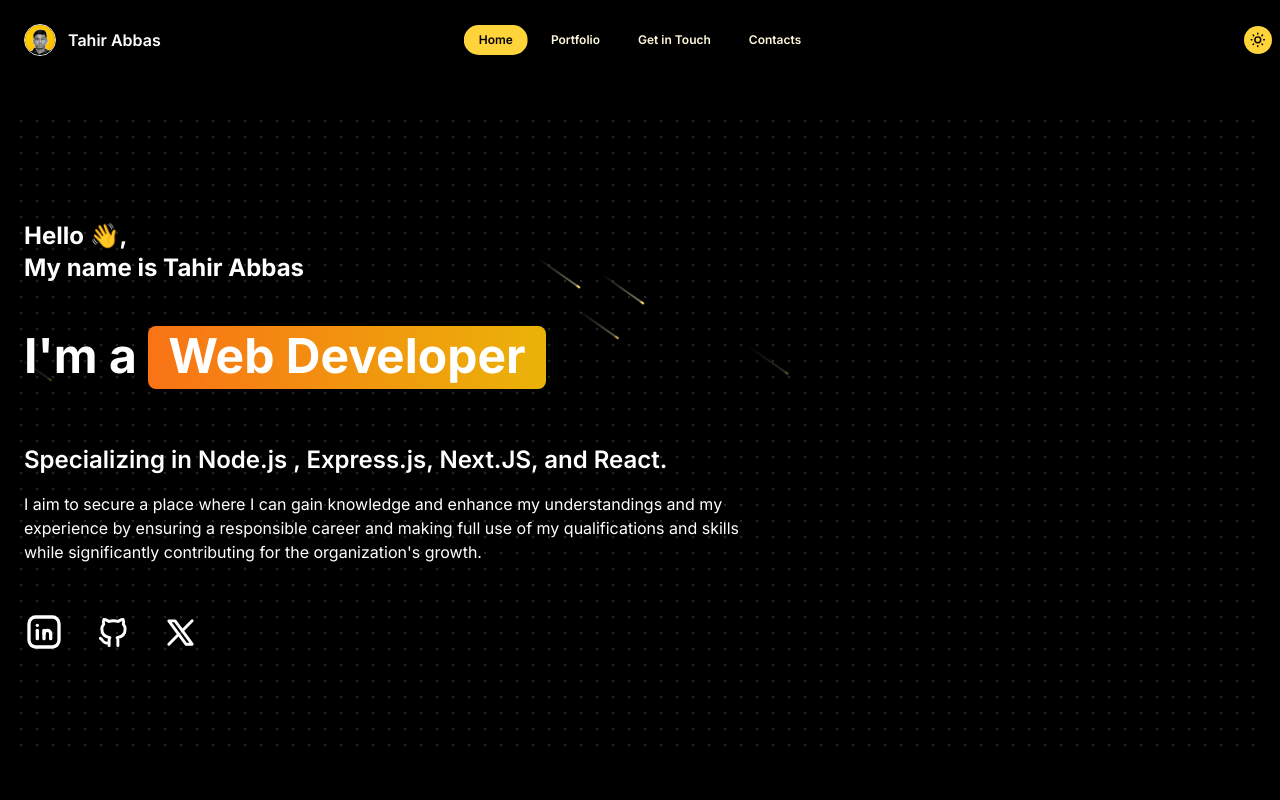
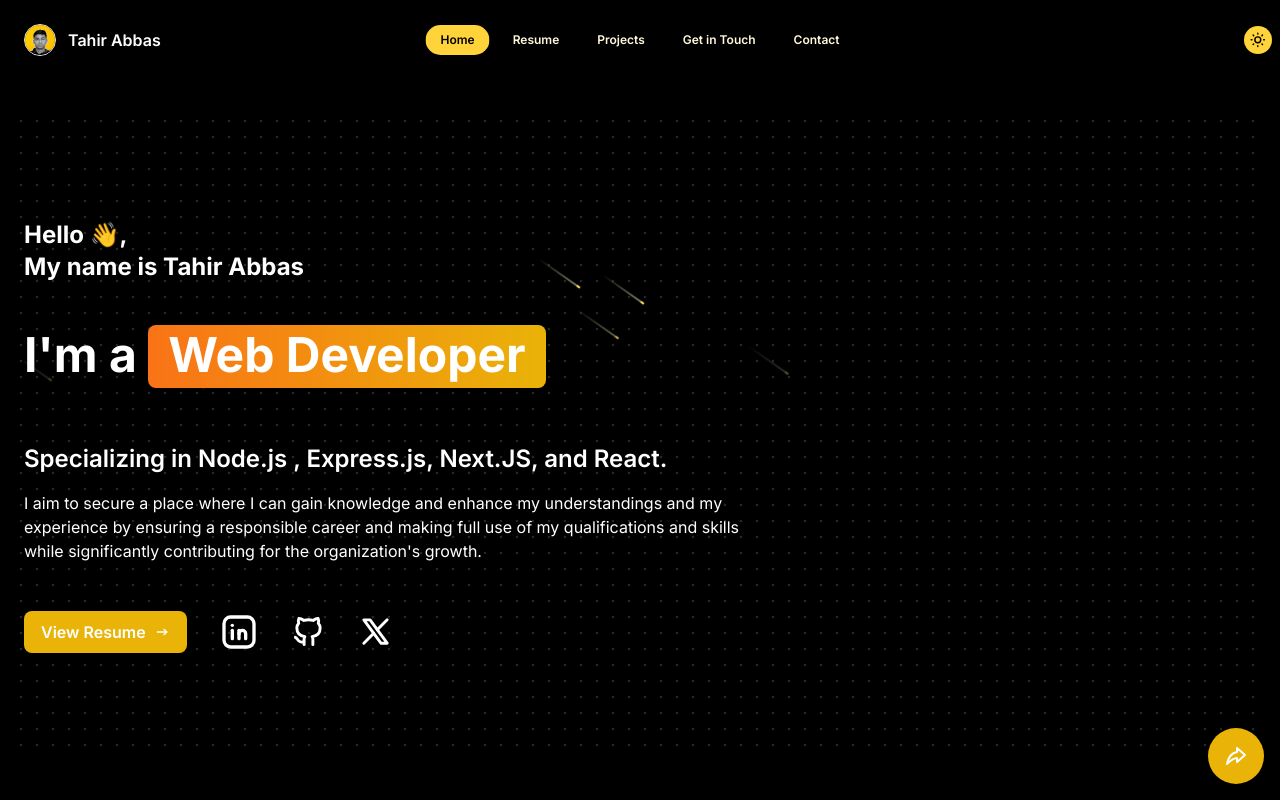
Before and after one commit to tahirabbas11/portfolio-web, a Next.js app: page / in a window 1280 px wide. Shown: the top 800 px of the page. Built offline with nearby package versions, Linux system fonts and the light colour scheme.

Commit message:
upated notification and added resume tab

```diff
--- a/src/app/layout.tsx
+++ b/src/app/layout.tsx
@@ -23,6 +23,8 @@ export const metadata: Metadata = {
 
 import { DefaultAppShell } from "@/components/appshell";
 import MantineCustomProvider from "@/app/mantine-custom-provider";
+import ShareButton from "@/components/sharebutton";
+
 
 export default function RootLayout({
   children,
@@ -44,6 +46,7 @@ export default function RootLayout({
           <Notifications position="top-right" zIndex={1000} autoClose={10000} />
 
           <DefaultAppShell>{children}</DefaultAppShell>
+          <ShareButton/>
         </MantineCustomProvider>
       </body>
     </html>
--- a/src/app/page.tsx
+++ b/src/app/page.tsx
@@ -19,6 +19,8 @@ import ContactForm from "@/components/contactform";
 import { portfolioData } from "@/data/portfolio";
 import { workData, monthNames } from "@/data/work";
 import { skills } from "@/data/skills";
+import ViewResumeText from "@/components/viewresumetext";
+
 
 export default function Home() {
   return (
@@ -59,9 +61,9 @@ export default function Home() {
                 career and making full use of my qualifications and skills while
                 significantly contributing for the organization&apos;s growth.
               </p>
-
               {/* socials  */}
               <div className="mt-12 flex items-center space-x-8">
+              <ViewResumeText/>
                 <Link
                   href={"https://www.linkedin.com/in/thetahirabbas/"}
                   target="_blank"
--- a/src/app/portfolio/page.tsx
+++ b/src/app/projects/page.tsx
@@ -14,7 +14,7 @@ export default function Portfolio() {
   return (
     <Container>
       <section className="mb-12">
-        <h2 className="mb-4 text-5xl font-bold">Portfolio</h2>
+        <h2 className="mb-4 text-5xl font-bold">Projects</h2>
         <p>
         Here are some of my works. I specialize in Node.js, React, and Next.js, focusing primarily on backend development. I have experience in building various projects, including web applications.
         </p>
--- /dev/null
+++ b/src/app/resume/page.tsx
@@ -0,0 +1,52 @@
+import { IconDownload } from '@tabler/icons-react';
+import { Metadata } from "next";
+import { Container } from "@/components/container";
+import ContactForm from "@/components/contactform";
+
+export const metadata: Metadata = {
+  title: "Resume",
+  description: "Resume of Tahir Abbas",
+};
+
+export default function Portfolio() {
+  let data: string = "resume";
+  return (
+    <Container>
+      <section className="mb-12">
+      <h2 className="mb-4 text-5xl font-bold">Resume</h2>
+        <p>
+        Please find my resume and detailed information about my professional background here.
+        </p>
+        <div className="my-12">
+          <div className="flex justify-between items-center mb-4">
+            <h2 className="text-2xl font-bold">Resume - Tahir Abbas</h2>
+
+            {/* Download Button with Icon */}
+            <a
+              href="https://docs.google.com/document/d/1cSeHtWRwAqKAtGQoJMUVX2S0NgYsDlls/export?format=pdf"
+              download
+              className="inline-flex items-center rounded-lg bg-yellow-500 px-4 py-2 font-semibold text-white shadow-md hover:bg-yellow-600 focus:outline-none focus:ring-2 focus:ring-yellow-500 focus:ring-opacity-50"
+            >
+              <IconDownload size={20} className="mr-2" />
+              Download
+            </a>
+          </div>
+
+          <div className="flex flex-col space-y-4 mt-6">
+            {/* CV iframe */}
+            <iframe
+              src="https://docs.google.com/document/d/1cSeHtWRwAqKAtGQoJMUVX2S0NgYsDlls/preview"
+              width="100%"
+              height="800" // Adjust height as needed
+              frameBorder="0"
+              className="rounded-lg border-2 border-gray-300"
+              allow="autoplay"
+            />
+          </div>
+        </div>
+      </section>
+
+      {/* <ContactForm Page={data}></ContactForm> */}
+    </Container>
+  );
+}
--- a/src/components/appshell.tsx
+++ b/src/components/appshell.tsx
@@ -118,17 +118,31 @@ export function DefaultAppShell({ children }: { children: React.ReactNode }) {
               </Button>
               <Button
                 component={Link}
-                href="/portfolio"
+                href="/resume"
                 size="xs"
                 radius="xl"
                 variant={
-                  pathname.startsWith("/portfolio") ? "filled" : "subtle"
+                  pathname.startsWith("/resume") ? "filled" : "subtle"
                 }
                 classNames={{
                   label: "text-black dark:text-inherit",
                 }}
               >
-                Portfolio
+                Resume
+              </Button>
+              <Button
+                component={Link}
+                href="/projects"
+                size="xs"
+                radius="xl"
+                variant={
+                  pathname.startsWith("/projects") ? "filled" : "subtle"
+                }
+                classNames={{
+                  label: "text-black dark:text-inherit",
+                }}
+              >
+                Projects
               </Button>
               {/* <Button
                 component={Link}
@@ -170,7 +184,7 @@ export function DefaultAppShell({ children }: { children: React.ReactNode }) {
                 }}
                 onClick={handleContacts}
               >
-                Contacts
+                Contact
               </Button>
             </Box>
 
@@ -189,11 +203,19 @@ export function DefaultAppShell({ children }: { children: React.ReactNode }) {
         />
 
         <NavLink
-          label="Portfolio"
+          label="Resume"
           onClick={toggle}
           component={Link}
-          href="/portfolio"
-          active={pathname.startsWith("/portfolio")}
+          href="/resume"
+          active={pathname.startsWith("/resume")}
+        />
+
+        <NavLink
+          label="Projects"
+          onClick={toggle}
+          component={Link}
+          href="/projects"
+          active={pathname.startsWith("/projects")}
         />
 
         <NavLink
--- a/src/components/contactform.tsx
+++ b/src/components/contactform.tsx
@@ -13,6 +13,8 @@ import axios from "axios";
 import { useState } from "react";
 import Swal from "sweetalert2";
 import { LineWave } from "react-loader-spinner";
+import { showNotification } from "@mantine/notifications";
+
 
 export default function ContactForm({ Page }: { Page: string }) {
   const form = useForm({
@@ -36,37 +38,26 @@ export default function ContactForm({ Page }: { Page: string }) {
     message: string;
   }) => {
     setIsLoading(true);
-    const currentTheme =
-      (localStorage.getItem("mantine-color-scheme-value") as string | null) ||
-      "dark";
     try {
       const response = await axios.post("/api/email", values);
-      Swal.fire({
-        icon: "success",
-        title: "Success",
-        text: "Your message has been sent!",
-        background: currentTheme === "dark" ? "#2E2E2E" : "white",
-        confirmButtonColor: "#EAB305",
-        color: currentTheme === "dark" ? "white" : "black",
-      }).then(() => {
-        setIsLoading(false);
-        form.reset();
+      showNotification({
+        title: 'Success',
+        message: 'Your message has been sent!',
+        color: '#FBC418',
+        autoClose: 5000,
       });
+      setIsLoading(false);
+      form.reset();
     } catch (error) {
-      Swal.fire({
-        icon: "error",
-        title: "Error",
-        text: "Something went wrong!",
-        background: currentTheme === "dark" ? "#2E2E2E" : "white",
-        confirmButtonColor: "#EAB305",
-        color: currentTheme === "dark" ? "white" : "black",
-      }).then(() => {
-        setIsLoading(false);
-        form.reset();
+      showNotification({
+        title: 'Error',
+        message: 'Something went wrong! Please try again.',
+        color: 'red',
+        autoClose: 5000,
       });
+      setIsLoading(false);
     }
   };
-
 
 
   return (
--- /dev/null
+++ b/src/components/sharebutton.tsx
@@ -0,0 +1,37 @@
+'use client';
+
+import { IconShare3 } from '@tabler/icons-react';
+import { showNotification } from '@mantine/notifications';
+
+const ShareButton = () => {
+  const handleClick = () => {
+    const url = 'https://thetahirabbas.netlify.app/';
+
+    navigator.clipboard.writeText(url).then(() => {
+      // Show a Mantine notification
+      showNotification({
+        title: 'Copied!',
+        message: 'The website URL has been copied to your clipboard. Feel free to share it!',
+        color: '#FBC418',
+        autoClose: 5000,
+        zIndex: 9999,
+      });
+    }).catch((error) => {
+      console.error('Failed to copy URL: ', error);
+    });
+  };
+
+  return (
+    <>
+      <button
+        onClick={handleClick}
+        className="fixed bottom-4 right-4 rounded-full bg-yellow-500 p-4 font-semibold text-white shadow-md hover:bg-yellow-600 focus:outline-none focus:ring-2 focus:ring-yellow-500 focus:ring-opacity-50 z-50"
+        aria-label="Share"
+      >
+        <IconShare3 size={24} />
+      </button>
+    </>
+  );
+};
+
+export default ShareButton;
--- /dev/null
+++ b/src/components/viewresumetext.tsx
@@ -0,0 +1,16 @@
+"use client";
+
+import Link from 'next/link';
+import { IconArrowNarrowRight } from '@tabler/icons-react'; // Import the icon
+
+export default function Portfolio() {
+  return (
+    <Link
+      href="/resume"
+      className="inline-flex items-center px-4 py-2 rounded-lg border border-transparent bg-yellow-500 text-white font-semibold shadow-md hover:bg-yellow-600 focus:outline-none focus:ring-2 focus:ring-yellow-500 focus:ring-opacity-50 transition-colors duration-300"
+    >
+      <span className="mr-2">View Resume</span>
+      <IconArrowNarrowRight size={16} />
+    </Link>
+  );
+}
```
Also changed, not shown: 1 other file (tests, documents, lock files or other folders).
